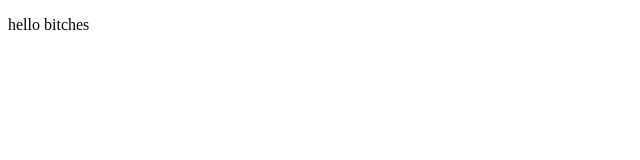
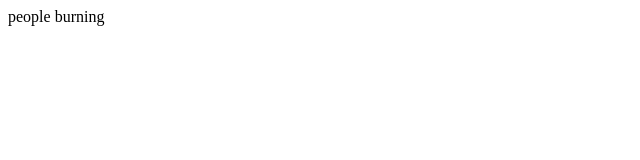
Before and after one commit to valvru/protectoDemoCursoPrework, a plain HTML site: page index.html in a window 1280 px wide. Shown: the whole page, without its empty margins (0-640 px from the left). Drawn offline with Linux system fonts and the light colour scheme.

```diff
--- a/index.html
+++ b/index.html
@@ -7,8 +7,8 @@
     <title>Hola bitches</title>
 </head>
 <body>
-    <p>
-        hello bitches
-    </p>
+    <article>
+        people burning
+    </article>
 </body>
 </html>
```
